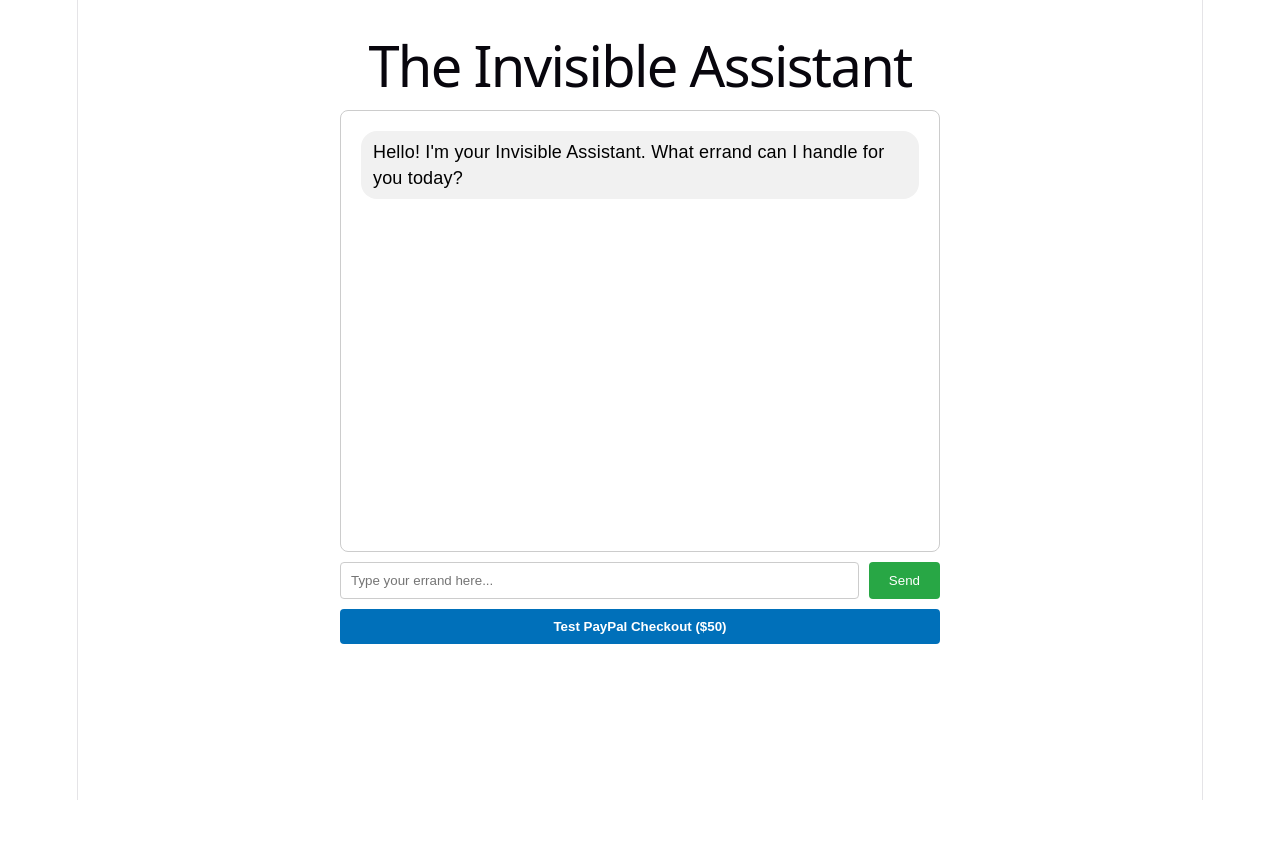
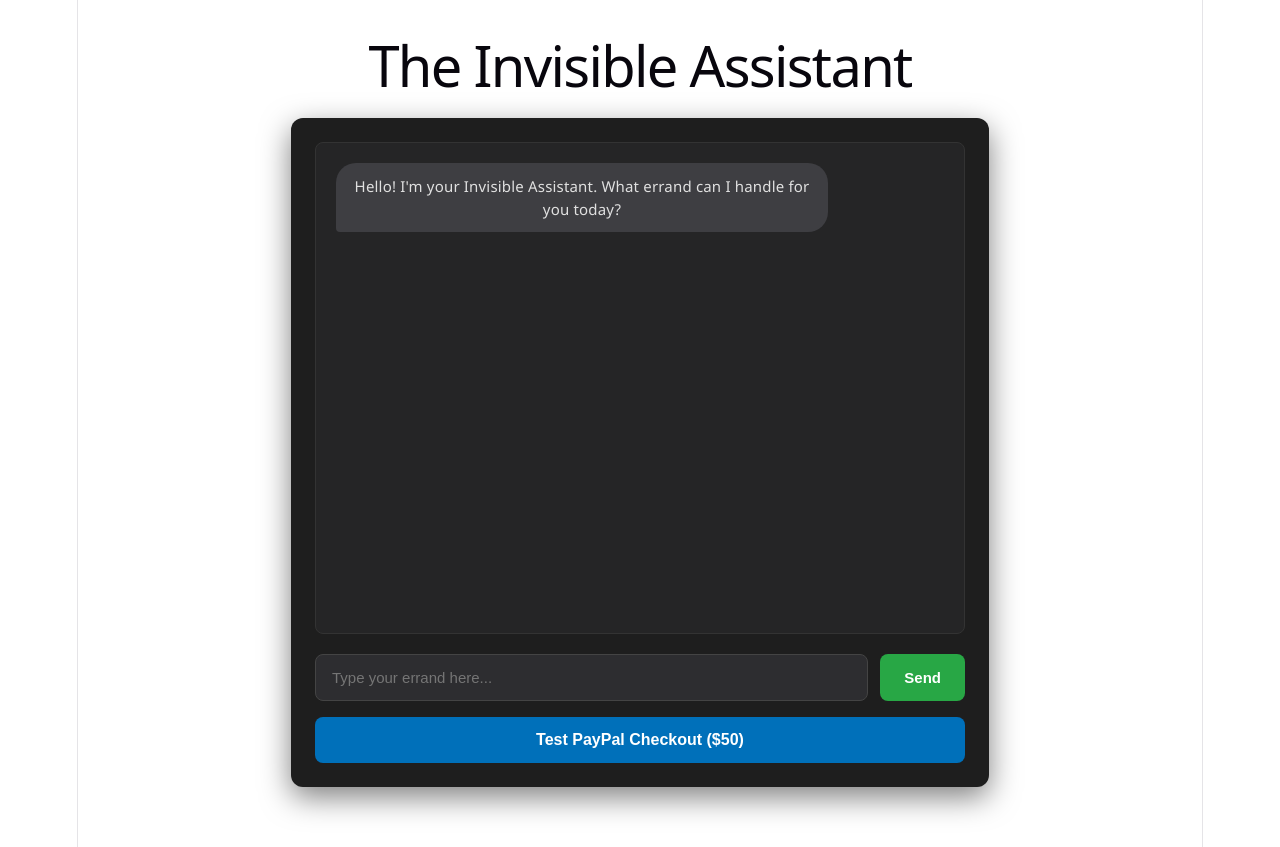
Before and after one commit to ziadelmoussa/Ghost-AI, a React app in the folder frontend/: page / in a window 1280 px wide. Before the commit the page ends 800 px from the top, so only its background shows below. Built offline with nearby package versions, Linux system fonts and the light colour scheme; the HTML template or start-up script is replaced by a standard one.

Commit message:
style: overhaul chat interface with modern dark theme CSS

```diff
--- /dev/null
+++ b/frontend/src/components/ChatInterface.css
@@ -0,0 +1,134 @@
+.chat-container {
+    max-width: 650px;
+    margin: 40px auto;
+    font-family: 'Segoe UI', Roboto, Helvetica, Arial, sans-serif;
+    background-color: #1e1e1e;
+    border-radius: 12px;
+    padding: 24px;
+    box-shadow: 0 10px 30px rgba(0, 0, 0, 0.5);
+    color: #ffffff;
+}
+
+.chat-window {
+    height: 450px;
+    overflow-y: auto;
+    background-color: #252526;
+    border: 1px solid #333;
+    padding: 20px;
+    border-radius: 8px;
+    margin-bottom: 20px;
+    display: flex;
+    flex-direction: column;
+    gap: 16px;
+}
+
+.message-wrapper {
+    display: flex;
+    width: 100%;
+}
+
+.message-wrapper.user {
+    justify-content: flex-end;
+}
+
+.message-wrapper.ai {
+    justify-content: flex-start;
+}
+
+.message-bubble {
+    padding: 12px 18px;
+    border-radius: 20px;
+    max-width: 75%;
+    line-height: 1.5;
+    word-break: break-word;
+    font-size: 15px;
+}
+
+.message-bubble.user {
+    background-color: #007bff;
+    color: #ffffff;
+    border-bottom-right-radius: 4px;
+}
+
+.message-bubble.ai {
+    background-color: #3e3e42;
+    color: #e0e0e0;
+    border-bottom-left-radius: 4px;
+}
+
+.payment-link {
+    color: #4daafc;
+    text-decoration: underline;
+    font-weight: 600;
+}
+
+.payment-link:hover {
+    color: #82c4ff;
+}
+
+.loading-text {
+    color: #888;
+    font-size: 14px;
+    font-style: italic;
+    margin-top: -8px;
+}
+
+.input-form {
+    display: flex;
+    gap: 12px;
+    margin-bottom: 16px;
+}
+
+.chat-input {
+    flex: 1;
+    padding: 14px 16px;
+    border-radius: 8px;
+    border: 1px solid #444;
+    background-color: #2d2d30;
+    color: #ffffff;
+    font-size: 15px;
+    outline: none;
+    transition: border-color 0.2s ease;
+}
+
+.chat-input:focus {
+    border-color: #007bff;
+}
+
+.btn-send {
+    padding: 0 24px;
+    border-radius: 8px;
+    border: none;
+    background-color: #28a745;
+    color: #ffffff;
+    font-weight: 600;
+    font-size: 15px;
+    cursor: pointer;
+    transition: background-color 0.2s ease;
+}
+
+.btn-send:hover:not(:disabled) {
+    background-color: #218838;
+}
+
+.btn-send:disabled, .btn-paypal:disabled {
+    opacity: 0.6;
+    cursor: not-allowed;
+}
+
+.btn-paypal {
+    width: 100%;
+    padding: 14px;
+    border-radius: 8px;
+    border: none;
+    background-color: #0070ba;
+    color: #ffffff;
+    font-weight: bold;
+    font-size: 16px;
+    cursor: pointer;
+    transition: background-color 0.2s ease;
+}
+
+.btn-paypal:hover:not(:disabled) {
+    background-color: #005ea6;
+}
--- a/frontend/src/components/ChatInterface.jsx
+++ b/frontend/src/components/ChatInterface.jsx
@@ -1,5 +1,6 @@
 import { useState } from 'react';
 import { sendTaskRequest, sendCheckoutRequest } from '../services/api';
+import './ChatInterface.css'; // Import the new styles here
 
 export default function ChatInterface() {
     const [messages, setMessages] = useState([
@@ -31,7 +32,6 @@ export default function ChatInterface() {
     const handleTestPayment = async () => {
         setIsLoading(true);
         try {
-            // Request a $50 checkout link from the Python backend
             const data = await sendCheckoutRequest(50.00);
             const paymentMessage = {
                 role: 'ai',
@@ -46,46 +46,39 @@ export default function ChatInterface() {
     };
 
     return (
-        <div style={{ maxWidth: '600px', margin: '0 auto', fontFamily: 'sans-serif' }}>
-            <div style={{ height: '400px', overflowY: 'auto', border: '1px solid #ccc', padding: '20px', borderRadius: '8px', marginBottom: '10px' }}>
+        <div className="chat-container">
+            <div className="chat-window">
                 {messages.map((msg, index) => (
-                    <div key={index} style={{ textAlign: msg.role === 'user' ? 'right' : 'left', marginBottom: '10px' }}>
-                        <span style={{
-                            background: msg.role === 'user' ? '#007bff' : '#f1f1f1',
-                            color: msg.role === 'user' ? '#fff' : '#000',
-                            padding: '8px 12px',
-                            borderRadius: '16px',
-                            display: 'inline-block',
-                            wordBreak: 'break-word'
-                        }}>
+                    <div key={index} className={`message-wrapper ${msg.role}`}>
+                        <div className={`message-bubble ${msg.role}`}>
                             {msg.content.includes('http') ? (
-                                <a href={msg.content.split(': ')[1]} target="_blank" rel="noopener noreferrer" style={{color: '#0056b3', textDecoration: 'underline'}}>
+                                <a href={msg.content.split(': ')[1]} target="_blank" rel="noopener noreferrer" className="payment-link">
                                     Click here to approve payment
                                 </a>
                             ) : (
                                 msg.content
                             )}
-                        </span>
+                        </div>
                     </div>
                 ))}
-                {isLoading && <div style={{ textAlign: 'left', color: '#666' }}>Processing...</div>}
+                {isLoading && <div className="loading-text">Assistant is working...</div>}
             </div>
 
-            <form onSubmit={handleSend} style={{ display: 'flex', gap: '10px', marginBottom: '10px' }}>
+            <form onSubmit={handleSend} className="input-form">
                 <input
                     type="text"
                     value={input}
                     onChange={(e) => setInput(e.target.value)}
                     placeholder="Type your errand here..."
-                    style={{ flex: 1, padding: '10px', borderRadius: '4px', border: '1px solid #ccc' }}
+                    className="chat-input"
                     disabled={isLoading}
                 />
-                <button type="submit" disabled={isLoading} style={{ padding: '10px 20px', borderRadius: '4px', border: 'none', background: '#28a745', color: '#fff', cursor: 'pointer' }}>
+                <button type="submit" disabled={isLoading} className="btn-send">
                     Send
                 </button>
             </form>
 
-            <button onClick={handleTestPayment} disabled={isLoading} style={{ width: '100%', padding: '10px', borderRadius: '4px', border: 'none', background: '#0070ba', color: '#fff', cursor: 'pointer', fontWeight: 'bold' }}>
+            <button onClick={handleTestPayment} disabled={isLoading} className="btn-paypal">
                 Test PayPal Checkout ($50)
             </button>
         </div>
```
